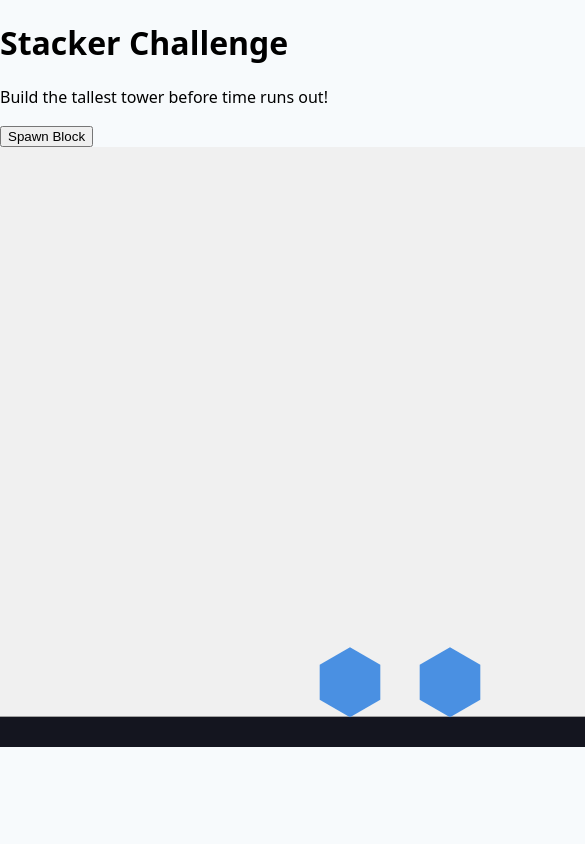
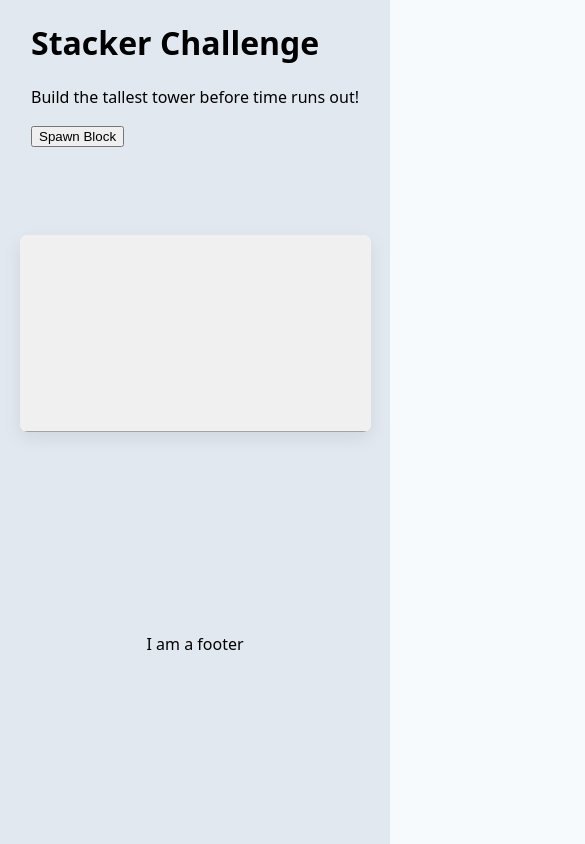
Before and after one commit to MatthieuScarset/flash-point, a React (Vite) app in the folder frontend/: page / in a window 390 px wide. Shown: the top 844 px of the page, 585 px wide, since content can reach past the window. Built offline with nearby package versions, Linux system fonts and the light colour scheme; the HTML template or start-up script is replaced by a standard one.

Commit message:
feat(game): Add ceiling and responsive

```diff
--- a/frontend/src/App.jsx
+++ b/frontend/src/App.jsx
@@ -29,6 +29,7 @@ function App() {
   const engineRef = useRef(null)
   const [gameConfig, setGameConfig] = useState(null)
   const [activeMode, setActiveMode] = useState(null)
+  const [draggedBody, setDraggedBody] = useState(null)
 
   // 1. Load the full strategy config
   useEffect(() => {
@@ -57,34 +58,104 @@ function App() {
     engineRef.current = engine
     const world = engine.world
 
+    const container = sceneRef.current
+    const ASPECT = 16 / 9
+    const getSize = () => {
+      const maxWidth = Math.min(1100, Math.round(window.innerWidth * 0.9))
+      const width = container.clientWidth || maxWidth || 800
+      let height = container.clientHeight || 0
+
+      // If height isn't available (sometimes until CSS resolves), derive it from width and aspect
+      if (!height || height === 0) {
+        height = Math.round(width / ASPECT)
+        const maxH = Math.round(window.innerHeight * 0.7)
+        height = Math.min(height, maxH)
+      }
+
+      return { width, height }
+    }
+    const size = getSize()
+
     const render = Render.create({
-      element: sceneRef.current,
+      element: container,
       engine: engine,
       options: {
-        width: 800,
-        height: 600,
+        width: size.width,
+        height: size.height,
         wireframes: false,
         background: '#f0f0f0'
       }
     })
 
+    // helper to set physical canvas size for high-DPI screens
+    const setRenderSize = (width, height) => {
+      const ratio = window.devicePixelRatio || 1
+      render.options.width = width
+      render.options.height = height
+      render.bounds.max.x = width
+      render.bounds.max.y = height
+      render.canvas.width = Math.round(width * ratio)
+      render.canvas.height = Math.round(height * ratio)
+      render.canvas.style.width = `${width}px`
+      render.canvas.style.height = `${height}px`
+    }
+
+    setRenderSize(size.width, size.height)
+
     Render.run(render)
     const runner = Runner.create()
     Runner.run(runner, engine)
 
-    // Add ground and walls
-    const ground = Bodies.rectangle(400, 600, 800, 60, { isStatic: true })
-    const leftWall = Bodies.rectangle(0, 300, 20, 1200, { isStatic: true, render: { visible: false } })
-    const rightWall = Bodies.rectangle(800, 300, 20, 1200, { isStatic: true, render: { visible: false } })
-    Composite.add(world, [ground, leftWall, rightWall])
+    // Add ground and walls (kept as variables so we can rebuild on resize)
+    let ground = Bodies.rectangle(size.width / 2, size.height + 30, size.width, 60, { isStatic: true })
+    let topWall = Bodies.rectangle(size.width / 2, -10, size.width * 2, 20, { isStatic: true, render: { visible: false } })
+    let leftWall = Bodies.rectangle(-10, size.height / 2, 20, size.height * 2, { isStatic: true, render: { visible: false } })
+    let rightWall = Bodies.rectangle(size.width + 10, size.height / 2, 20, size.height * 2, { isStatic: true, render: { visible: false } })
+    Composite.add(world, [ground, topWall, leftWall, rightWall])
 
-    // Add mouse control
+    // Add mouse control (attach to the canvas and support devicePixelRatio)
     const mouse = Matter.Mouse.create(render.canvas)
+    mouse.pixelRatio = window.devicePixelRatio || 1
     const mouseConstraint = Matter.MouseConstraint.create(engine, {
       mouse: mouse,
       constraint: { stiffness: 0.2, render: { visible: false } }
     })
     Composite.add(world, mouseConstraint)
+
+    // Drag events (use stable handler functions so we can remove them on cleanup)
+    const onStartDrag = (event) => {
+      setDraggedBody(event.body)
+    }
+
+    const onEndDrag = (event) => {
+      setDraggedBody(null)
+    }
+
+    Matter.Events.on(mouseConstraint, 'startdrag', onStartDrag)
+    Matter.Events.on(mouseConstraint, 'enddrag', onEndDrag)
+
+    // Resize handler to keep everything in sync
+    const handleResize = () => {
+      if (!sceneRef.current) return
+      const { width, height } = getSize()
+      setRenderSize(width, height)
+
+      // rebuild bounds/walls
+      Composite.remove(world, [ground, topWall, leftWall, rightWall])
+      ground = Bodies.rectangle(width / 2, height + 30, width, 60, { isStatic: true })
+      topWall = Bodies.rectangle(width / 2, -10, width * 2, 20, { isStatic: true, render: { visible: false } })
+      leftWall = Bodies.rectangle(-10, height / 2, 20, height * 2, { isStatic: true, render: { visible: false } })
+      rightWall = Bodies.rectangle(width + 10, height / 2, 20, height * 2, { isStatic: true, render: { visible: false } })
+      Composite.add(world, [ground, topWall, leftWall, rightWall])
+
+      // Update mouse to point to new canvas element
+      mouse.element = render.canvas
+      mouse.pixelRatio = window.devicePixelRatio || 1
+    }
+
+    window.addEventListener('resize', handleResize)
+    // run once to ensure everything is positioned correctly
+    setTimeout(handleResize, 0)
 
     // 3. Implement Start Conditions
     if (activeMode.start_condition && gameConfig.start_conditions[activeMode.start_condition]) {
@@ -100,6 +171,9 @@ function App() {
 
     // Cleanup
     return () => {
+      window.removeEventListener('resize', handleResize)
+      Matter.Events.off(mouseConstraint, 'startdrag', onStartDrag)
+      Matter.Events.off(mouseConstraint, 'enddrag', onEndDrag)
       Render.stop(render)
       Runner.stop(runner)
       Composite.clear(world, false)
@@ -125,7 +199,8 @@ function App() {
   }
 
   return (
-    <div>
+    <div className='app'>
+      <header className='app-header'>
         {activeMode ? (
           <>
             <h1>{activeMode.name}</h1>
@@ -135,7 +210,13 @@ function App() {
         ) : (
           <h1>Loading Game...</h1>
         )}
-      <div ref={sceneRef} style={{ width: '800px', height: '600px' }}></div>
+      </header>
+      <main className='app-content'>
+        <article ref={sceneRef} className='scene'></article>
+      </main>
+      <footer className='app-footer'>
+        I am a footer
+      </footer>
     </div>
   )
 }
--- a/frontend/src/style.css
+++ b/frontend/src/style.css
@@ -3,3 +3,31 @@ body {
   font-family: system-ui, -apple-system, 'Segoe UI', Roboto, 'Helvetica Neue', Arial;
   background: #f7fafc;
 }
+.app {
+  display: flex;
+  flex-direction: column;
+  justify-content: space-between;
+  align-items: center;
+  background-color: #e2e8f0;
+  width: 100vw;
+  height: 100vh;
+
+  & > * {
+    flex: 1;
+  }
+}
+.app-content {
+  flex: 2;
+}
+.scene {
+  width: min(90vw, 1100px);
+  max-width: 1100px;
+  aspect-ratio: 16/9;
+  max-height: 70vh;
+  background: #fff;
+  border-radius: 8px;
+  box-shadow: 0 6px 18px rgba(0,0,0,0.08);
+  overflow: hidden;
+  margin: 24px auto;
+  display: block;
+}
```
Lines whose indentation alone changed are shown as unchanged.
